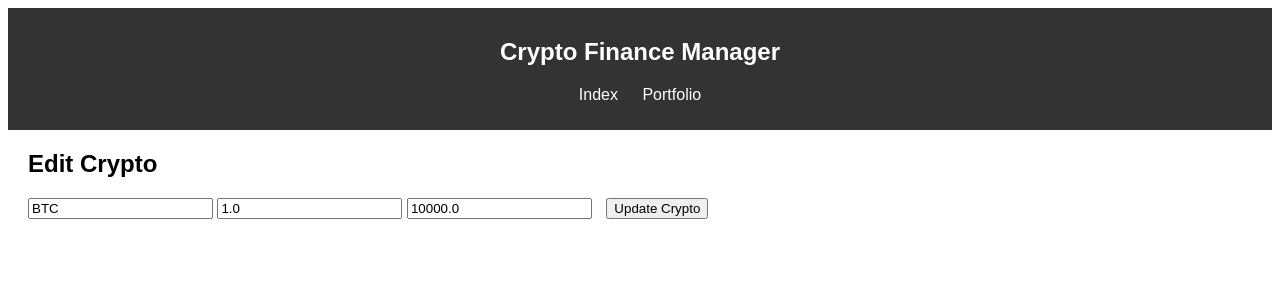
After one commit to phvaz/crypto_finance_manager, a Flask app: page /edit_crypto/0 in a window 1280 px wide. The commit adds this page. Shown: the top 300 px of the page. Run offline with Flask 3, Linux system fonts and the light colour scheme.

Commit message:
adding delete and edit to crypto portfolio

```diff
--- a/app.py
+++ b/app.py
@@ -28,8 +28,30 @@ def add_transaction():
 @app.route('/add_crypto', methods=['POST'])
 def add_crypto():
     name = request.form.get('name')
-    quantity = float(request.form.get(quantity))
+    quantity = float(request.form.get('quantity'))
     price = float(request.form.get('price'))
+
+    crypto_manager.add_crypto(name, quantity, price)
+
+    return redirect(url_for('portfolio'))
+
+@app.route('/edit_crypto/<int:index>', methods=['GET', 'POST'])
+def edit_crypto(index):
+    if request.method == 'POST':
+        name = request.form.get('name')
+        quantity = float(request.form.get('quantity'))
+        price = float(request.form.get('price'))
+        crypto_manager.portfolio[index] = {'name': name, 'quantity': quantity, 'price': price}
+        crypto_manager.save_portfolio()
+        return redirect(url_for('portfolio'))
+
+    asset = crypto_manager.portfolio[index]
+    return render_template('edit_crypto.html', asset=asset, index=index)
+
+@app.route('/delete_crypto/<int:index>', methods=['POST'])
+def delete_crypto(index):
+    del crypto_manager.portfolio[index]
+    #crypto_manager.portfolio[index]
     return redirect(url_for('portfolio'))
 
 if __name__ == '__main__':
--- /dev/null
+++ b/data/portfolio.json
@@ -0,0 +1 @@
+[{"name": "BTC", "quantity": 1.0, "price": 10000.0}]
--- a/data/transactions.json
+++ b/data/transactions.json
@@ -1 +1 @@
-[{"description": "Cal\u00e7a ", "amount": 22.0}, {"description": "blusa", "amount": 5.0}]
+[{"description": "Cal\u00e7a ", "amount": 22.0}, {"description": "blusa", "amount": 5.0}, {"description": "arroz", "amount": 3.0}]
--- /dev/null
+++ b/static/style.css
@@ -0,0 +1,51 @@
+body {
+    font-family: Arial, sans-serif;
+}
+
+nav {
+    background-color: #333;
+    color: #fff;
+    padding: 10px;
+    text-align: center;
+}
+
+nav h1 a {
+    color: #fff;
+    text-decoration: none;
+}
+
+nav ul {
+    list-style-type: none;
+    padding: 0;
+}
+
+nav ul li {
+    display: inline;
+    margin: 0 10px;
+}
+
+nav ul li a {
+    color: #fff;
+    text-decoration: none;
+}
+
+.content {
+    margin: 20px;
+}
+
+form {
+    margin-bottom: 20px;
+}
+
+ul {
+    list-style-type: none;
+    padding: 0;
+}
+
+li {
+    margin-bottom: 10px;
+}
+
+button {
+    margin-left: 10px;
+}
--- /dev/null
+++ b/templates/edit_crypto.html
@@ -0,0 +1,11 @@
+{% extends 'base.html' %}
+
+{% block content %}
+<h2>Edit Crypto</h2>
+<form action="{{ url_for('edit_crypto', index=index) }}" method="POST">
+    <input type="text" name="name" value="{{ asset. name }}" placeholder="Crypto Name">
+    <input type="number" step="0.01" name="quantity" value="{{ asset.quantity }}" placeholder="Quantity">
+    <input type="number" step="0.01" name="price" value="{{ asset.price }}" placeholder="Price">
+    <button type="submit">Update Crypto</button>
+</form>
+{% endblock %}
```
Also changed, not shown: templates/portfolio.html (+7 -1 lines).
